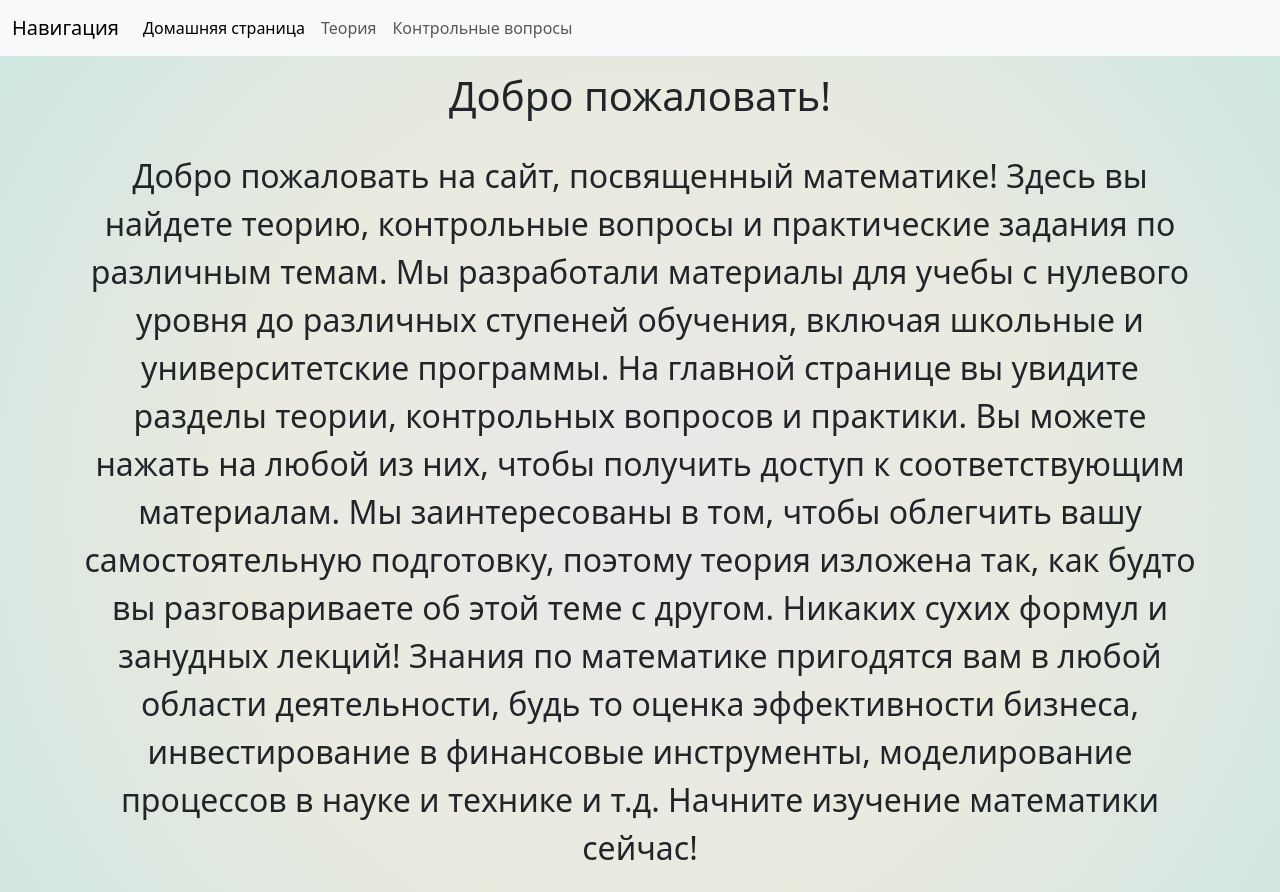
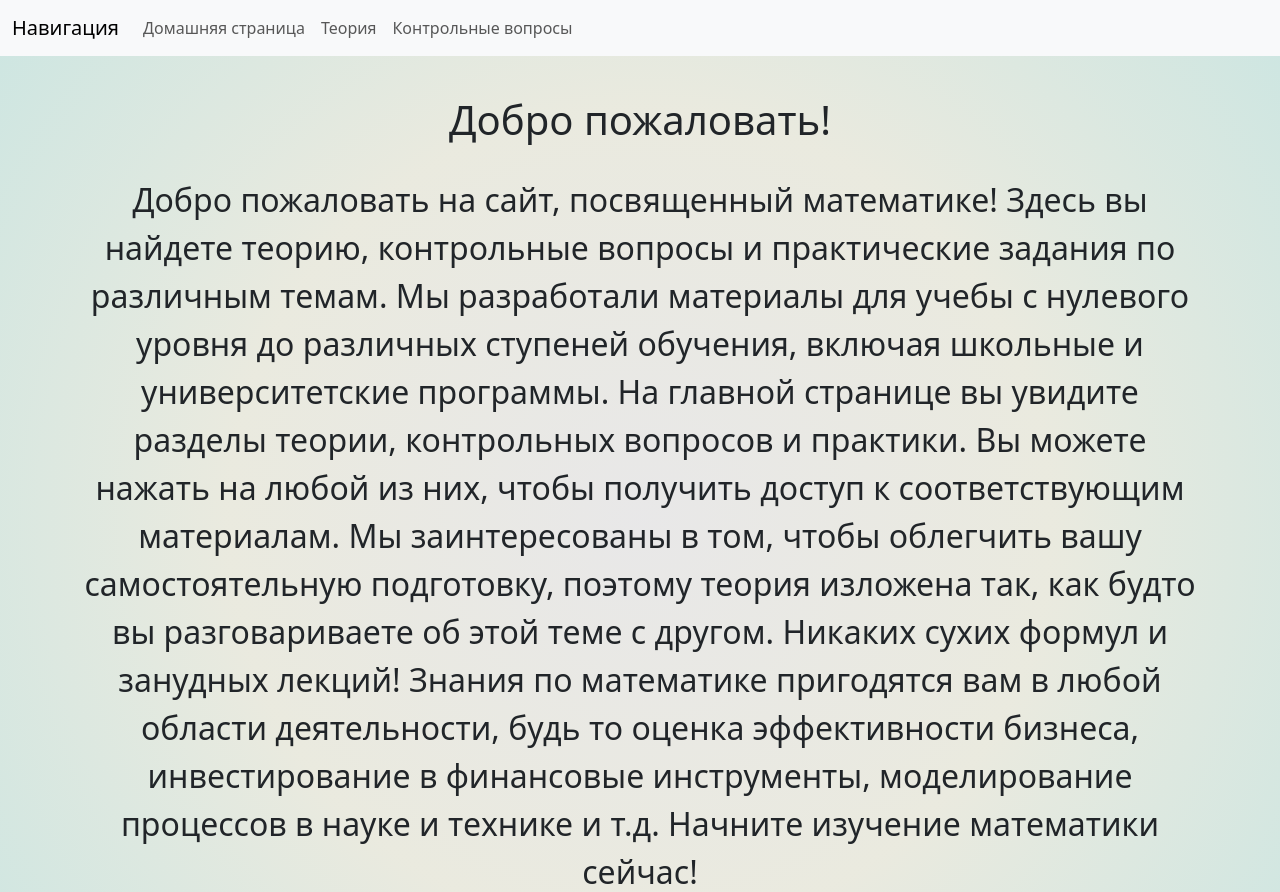
Before and after one commit to mark0g111/Math_theory, a Django app: page / in a window 1280 px wide. Shown: the top 892 px of the page. Run offline with Django 4.2, Linux system fonts and the light colour scheme.

Commit message:
add style

```diff
--- a/questions/templates/questions/detail.html
+++ b/questions/templates/questions/detail.html
@@ -6,6 +6,12 @@
 <br>
 <div class="container text-center">
     <p><font size="6">{{questions.description}}</font></p>
+    <br>
+    <br>
+    <br>
+    <br>
+    <br>
+    <a href="{% url 'questions:questions' %}"><font size="6"><- Назад</font></a>
 </div>
 
 {% endblock %}
--- a/questions/templates/questions/questions.html
+++ b/questions/templates/questions/questions.html
@@ -1,6 +1,7 @@
 {% extends 'theory/base.html' %}
 {% block content %}
 
+<br>
 <div class="container text-center">
     <h1>Контрольные вопросы</h1>
     <br>
--- a/theory/templates/theory/base.html
+++ b/theory/templates/theory/base.html
@@ -13,7 +13,7 @@
         <div class="collapse navbar-collapse" id="navbarSupportedContent">
           <ul class="navbar-nav me-auto mb-2 mb-lg-0">
             <li class="nav-item">
-              <a class="nav-link active" aria-current="page" href="{% url 'home' %}">Домашняя страница</a>
+              <a class="nav-link" href="{% url 'home' %}">Домашняя страница</a>
             </li>
             <li class="nav-item">
               <a class="nav-link" href="{% url 'theory:theory' %}">Теория</a>
--- a/theory/templates/theory/detail.html
+++ b/theory/templates/theory/detail.html
@@ -6,6 +6,12 @@
 <br>
 <div class="container text-center">
     <p><font size="6">{{theory.description}}</font></p>
+    <br>
+    <br>
+    <br>
+    <br>
+    <br>
+    <a href="{% url 'theory:theory' %}"><font size="6"><- Назад</font></a>
 </div>
 
 {% endblock %}
--- a/theory/templates/theory/home.html
+++ b/theory/templates/theory/home.html
@@ -1,6 +1,7 @@
 {% extends 'theory/base.html' %}
 {% block content %}
 
+<br>
 <div class="container text-center">
     <h1>Добро пожаловать!</h1>
     <br>
--- a/theory/templates/theory/theory.html
+++ b/theory/templates/theory/theory.html
@@ -1,6 +1,7 @@
 {% extends 'theory/base.html' %}
 {% block content %}
 
+<br>
 <div class="container text-center">
     <h1>Теория</h1>
     <br>
```
